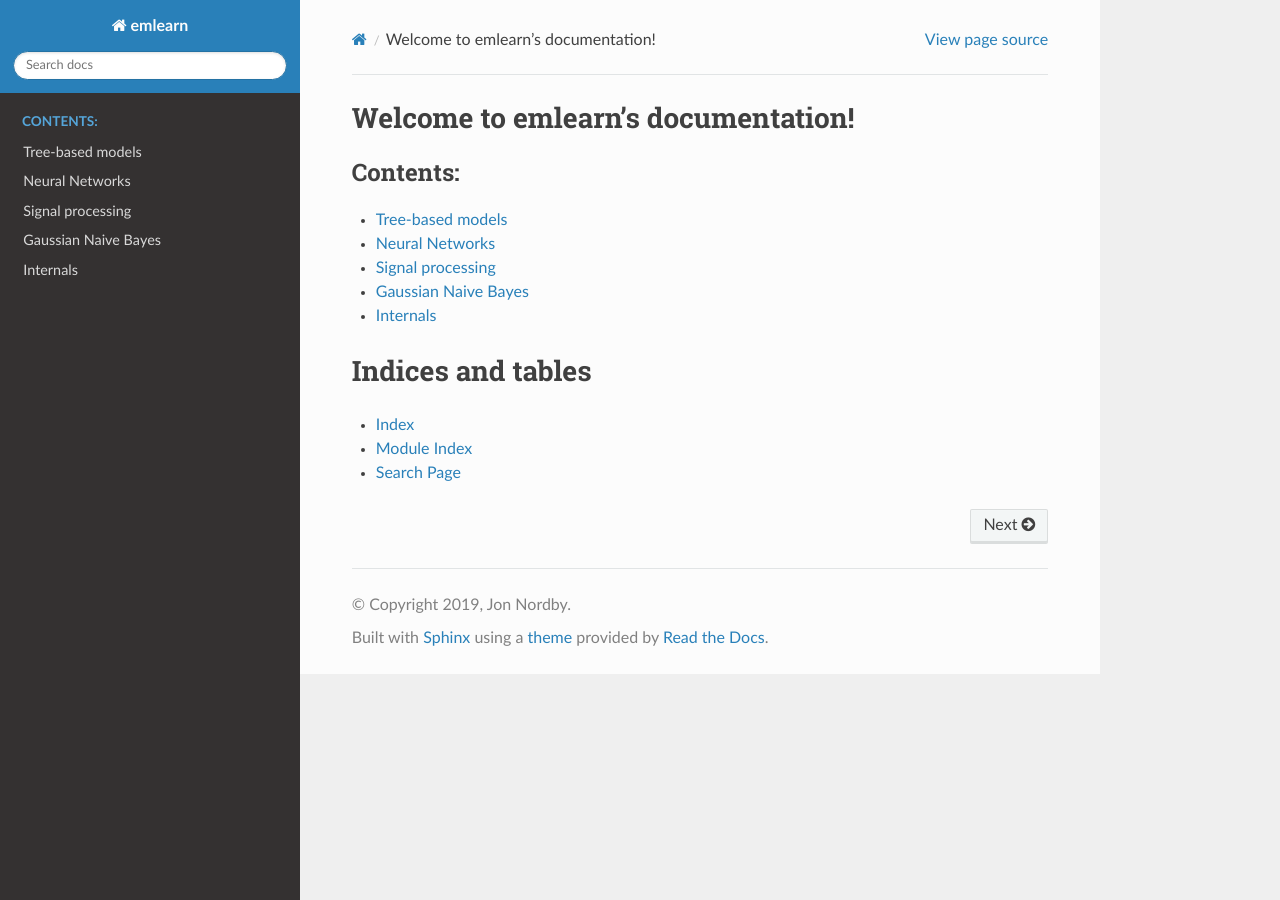
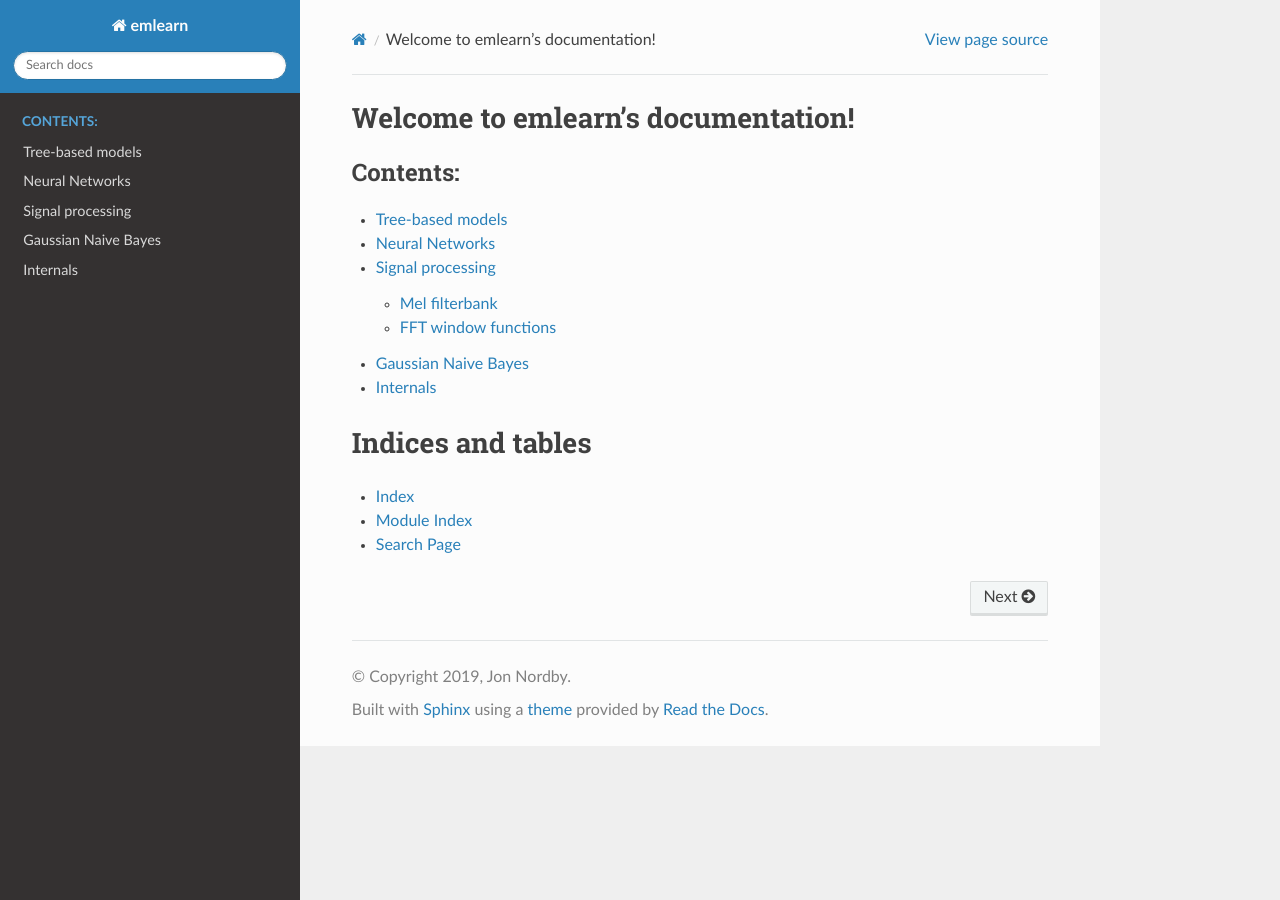
Before and after one commit to emlearn/emlearn, a Sphinx documentation site: the page built from docs/index.rst, in a window 1280 px wide. Built offline with Sphinx 7.4.7 and the Read the Docs theme 2.0.0, drawn with Linux system fonts in a browser that asks for light colours.

Commit message:
docs: Include some example files

```diff
--- a/docs/signal.rst
+++ b/docs/signal.rst
@@ -2,5 +2,13 @@
 Signal processing
 ===========================
 
+Mel filterbank
+-----------------------
+.. literalinclude:: ../examples/mel-filterbank.py
+
+FFT window functions
+-------------------------
+.. literalinclude:: ../examples/window-function.py
+
 ..  automodule:: emlearn.signal
     :members:
```
